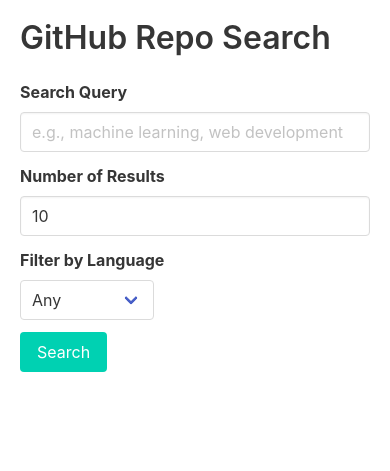
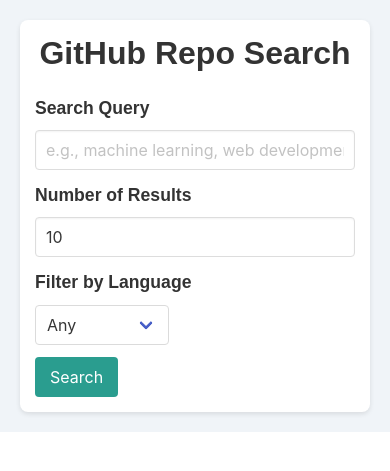
Before and after one commit to huntingcodes-001/Web-based-RepoFinder, a Flask app: page / in a window 390 px wide. Shown: the top 471 px of the page. Run offline with Flask 3, Linux system fonts and the light colour scheme.

Commit message:
all diff

```diff
--- a/app.py
+++ b/app.py
@@ -7,7 +7,7 @@ import base64
 app = Flask(__name__)
 
 # Set your GitHub token here
-GITHUB_TOKEN = 'your_github_token'
+GITHUB_TOKEN = 'you_api_key'
 GITHUB_API_URL = 'https://api.github.com'
 PROJECTS_DIR = 'reps'  # Directory where repos will be cloned
 
--- a/reps/del.txt
+++ /dev/null
@@ -1 +0,0 @@
-delete this file
--- /dev/null
+++ b/static/app.js
@@ -0,0 +1,93 @@
+function showLoading(id) {
+    document.getElementById(id).style.display = 'inline-block';
+}
+
+function hideLoading(id) {
+    document.getElementById(id).style.display = 'none';
+}
+
+function searchRepos() {
+    const query = document.getElementById('query').value;
+    const maxResults = document.getElementById('max_results').value;
+    const language = document.getElementById('language').value;
+    const searchButton = document.getElementById('search-button');
+
+    // Show the search loading spinner
+    showLoading('loading-search');
+    searchButton.classList.add('is-loading');
+
+    fetch('/search', {
+        method: 'POST',
+        headers: { 'Content-Type': 'application/x-www-form-urlencoded' },
+        body: `query=${query}&max_results=${maxResults}&language=${language}`
+    })
+    .then(response => response.json())
+    .then(data => {
+        // Hide the search loading spinner
+        hideLoading('loading-search');
+        searchButton.classList.remove('is-loading');
+
+        if (data.error) {
+            alert(data.error);
+            return;
+        }
+        displayResults(data);
+    });
+}
+
+function displayResults(repos) {
+    const resultsDiv = document.getElementById('results');
+    resultsDiv.innerHTML = '';
+
+    repos.forEach(repo => {
+        const repoDiv = document.createElement('div');
+        repoDiv.className = 'box';
+        const cloneButtonId = `clone-button-${repo.name}`;
+
+        repoDiv.innerHTML = `
+            <p><i class="fas fa-book"></i> <strong>Repository:</strong> ${repo.name}</p>
+            <p><i class="fas fa-user"></i> <strong>Owner:</strong> ${repo.owner}</p>
+            <p><i class="fas fa-star"></i> <strong>Stars:</strong> ${repo.stars}</p>
+            <p><i class="fas fa-code-branch"></i> <strong>Forks:</strong> ${repo.forks}</p>
+            <p><i class="fas fa-exclamation-circle"></i> <strong>Open Issues:</strong> ${repo.open_issues}</p>
+            <p><i class="fas fa-balance-scale"></i> <strong>License:</strong> ${repo.license}</p>
+            <p><i class="fas fa-clock"></i> <strong>Last Updated:</strong> ${new Date(repo.updated_at).toLocaleString()}</p>
+            <p><i class="fas fa-info-circle"></i> <strong>Description:</strong> ${repo.description}</p>
+            <p><i class="fas fa-link"></i> <strong>URL:</strong> <a href="${repo.html_url}" target="_blank">${repo.html_url}</a></p><br>
+            <button id="${cloneButtonId}" class="button is-small is-link" onclick="cloneRepo('${repo.clone_url}', '${repo.name}', '${cloneButtonId}')">Clone</button><br>
+            <div id="loading-clone-${repo.name}" class="loading-spinner">Cloning...</div>
+            <!-- <div class="readme-content"><strong>README Preview:</strong><br>${repo.readme}</div> -->
+        `;
+        resultsDiv.appendChild(repoDiv);
+    });
+}
+
+function cloneRepo(repoUrl, repoName, buttonId) {
+    const cloneButton = document.getElementById(buttonId);
+    const loadingCloneId = `loading-clone-${repoName}`;
+
+    // Show the cloning loading spinner
+    cloneButton.classList.add('is-loading');
+    showLoading(loadingCloneId);
+
+    fetch('/clone', {
+        method: 'POST',
+        headers: { 'Content-Type': 'application/x-www-form-urlencoded' },
+        body: `repo_url=${encodeURIComponent(repoUrl)}&repo_name=${encodeURIComponent(repoName)}`
+    })
+    .then(response => response.json())
+    .then(data => {
+        alert(data.message);
+
+        // Hide the cloning loading spinner
+        hideLoading(loadingCloneId);
+        cloneButton.classList.remove('is-loading');
+
+        if (data.message.includes("cloned successfully")) {
+            cloneButton.textContent = 'Cloned';
+            cloneButton.classList.remove('is-link');
+            cloneButton.classList.add('is-success');
+            cloneButton.disabled = true;
+        }
+    });
+}
--- /dev/null
+++ b/static/style.css
@@ -0,0 +1,172 @@
+/* General Styles */
+body {
+    padding: 20px;
+    font-family: 'Arial', sans-serif;
+    background-color: #f0f4f8;
+}
+
+/* Container Styles */
+.container {
+    max-width: 800px;
+    margin: 0 auto;
+    background: white;
+    border-radius: 8px;
+    box-shadow: 0 2px 5px rgba(0, 0, 0, 0.1);
+    padding: 20px;
+}
+
+/* Heading Styles */
+.title {
+    color: #333;
+    font-size: 2em;
+    text-align: center;
+    margin-bottom: 20px;
+}
+
+/* Field Styles */
+.field {
+    margin-bottom: 20px;
+}
+
+.label {
+    font-size: 1.1em;
+    color: #333;
+    margin-bottom: 10px;
+    display: block;
+}
+
+/* Input Styles */
+.input {
+    border: 1px solid #ddd;
+    border-radius: 4px;
+    padding: 10px;
+    width: 100%;
+    box-sizing: border-box;
+}
+
+.input:focus {
+    border-color: #2a9d8f;
+    outline: none;
+}
+
+/* Dropdown Styles */
+.dropdown {
+    position: relative;
+    display: inline-block;
+    width: 100%;
+}
+
+.dropdown-trigger {
+    display: flex;
+    justify-content: space-between;
+    align-items: center;
+    width: 100%;
+    background-color: white;
+    border: 1px solid #ddd;
+    border-radius: 4px;
+    padding: 10px;
+    cursor: pointer;
+    font-size: 1em;
+    position: relative;
+}
+
+.dropdown-trigger .icon {
+    margin-left: 10px;
+}
+
+.dropdown-menu {
+    display: none;
+    position: absolute;
+    width: 100%;
+    background-color: white;
+    border: 1px solid #ddd;
+    border-radius: 4px;
+    box-shadow: 0 2px 5px rgba(0, 0, 0, 0.1);
+    z-index: 1000;
+    top: 100%;
+    left: 0;
+    max-height: 200px;
+    overflow-y: auto;
+}
+
+.dropdown-content {
+    padding: 0;
+}
+
+.dropdown-item {
+    display: flex;
+    align-items: center;
+    padding: 10px;
+    font-size: 1em;
+    color: #333;
+    text-decoration: none;
+    border-bottom: 1px solid #ddd;
+}
+
+.dropdown-item:last-child {
+    border-bottom: none;
+}
+
+.dropdown-item:hover {
+    background-color: #f9f9f9;
+}
+
+.dropdown-item .icon {
+    margin-right: 10px;
+    font-size: 1.2em;
+}
+
+/* Button Styles */
+.button {
+    background-color: #2a9d8f;
+    color: white;
+    border: none;
+    border-radius: 4px;
+    padding: 10px 15px;
+    font-size: 1em;
+    cursor: pointer;
+    transition: background-color 0.3s ease;
+}
+
+.button:hover {
+    background-color: #1d7a68;
+}
+
+.button.is-primary {
+    background-color: #2a9d8f;
+}
+
+.button.is-primary:hover {
+    background-color: #1d7a68;
+}
+
+/* Loading Spinner Styles */
+.loading-spinner {
+    display: none;
+    margin: 10px auto;
+    font-size: 1.2em;
+}
+
+.loading-spinner::after {
+    content: '';
+    display: inline-block;
+    width: 1em;
+    height: 1em;
+    border-radius: 50%;
+    border: 2px solid #2a9d8f;
+    border-right-color: transparent;
+    animation: spin 0.75s linear infinite;
+}
+
+@keyframes spin {
+    to {
+        transform: rotate(360deg);
+    }
+}
+
+/* Responsive Design */
+@media (max-width: 768px) {
+    .container {
+        padding: 15px;
+    }
+}
--- a/templates/index.html
+++ b/templates/index.html
@@ -9,46 +9,8 @@
     <link rel="stylesheet" href="https://cdnjs.cloudflare.com/ajax/libs/bulma/0.9.3/css/bulma.min.css">
     <!-- Font Awesome for Icons -->
     <link rel="stylesheet" href="https://cdnjs.cloudflare.com/ajax/libs/font-awesome/6.0.0-beta3/css/all.min.css">
-    <style>
-        body {
-            padding: 20px;
-        }
-        .result {
-            margin-top: 20px;
-        }
-        .readme-content {
-            white-space: pre-wrap;
-            max-height: 150px;
-            overflow: auto;
-            background-color: #f8f9fa;
-            padding: 10px;
-            border-radius: 4px;
-            border: 1px solid #ddd;
-        }
-        .loading-spinner {
-            display: none;
-            margin: 10px auto;
-        }
-        .is-loading {
-            position: relative;
-        }
-        .is-loading:after {
-            content: "";
-            display: inline-block;
-            width: 1em;
-            height: 1em;
-            margin-left: 0.5em;
-            border-radius: 50%;
-            border: 2px solid currentColor;
-            border-right-color: transparent;
-            animation: spin 0.75s linear infinite;
-        }
-        @keyframes spin {
-            to {
-                transform: rotate(360deg);
-            }
-        }
-    </style>
+    <!-- Custom CSS -->
+    <link rel="stylesheet" href="../static/style.css">
 </head>
 <body>
     <div class="container">
@@ -70,14 +32,14 @@
             <div class="control">
                 <div class="select">
                     <select id="language">
-                        <option value="">Any</option>
-                        <option value="Python">Python</option>
-                        <option value="JavaScript">JavaScript</option>
-                        <option value="Java">Java</option>
-                        <option value="C++">C++</option>
-                        <option value="Ruby">Ruby</option>
-                        <option value="Go">Go</option>
-                        <!-- Add more languages as needed -->
+                        <option value="Any" data-icon="fab fa-python">Any</option>
+                        <option value="Python" data-icon="fab fa-python">Python</option>
+                        <option value="JavaScript" data-icon="fab fa-js">JavaScript</option>
+                        <option value="Java" data-icon="fab fa-java">Java</option>
+                        <option value="C++" data-icon="fas fa-code">C++</option>
+                        <option value="Ruby" data-icon="fas fa-gem">Ruby</option>
+                        <option value="Go" data-icon="fab fa-golang">Go</option>
+                        <!-- Add more languages with icons as needed -->
                     </select>
                 </div>
             </div>
@@ -88,100 +50,7 @@
         <div id="results" class="result"></div>
     </div>
 
-    <script>
-        function showLoading(id) {
-            document.getElementById(id).style.display = 'inline-block';
-        }
-
-        function hideLoading(id) {
-            document.getElementById(id).style.display = 'none';
-        }
-
-        function searchRepos() {
-            const query = document.getElementById('query').value;
-            const maxResults = document.getElementById('max_results').value;
-            const language = document.getElementById('language').value;
-            const searchButton = document.getElementById('search-button');
-
-            // Show the search loading spinner
-            showLoading('loading-search');
-            searchButton.classList.add('is-loading');
-
-            fetch('/search', {
-                method: 'POST',
-                headers: { 'Content-Type': 'application/x-www-form-urlencoded' },
-                body: `query=${query}&max_results=${maxResults}&language=${language}`
-            })
-            .then(response => response.json())
-            .then(data => {
-                // Hide the search loading spinner
-                hideLoading('loading-search');
-                searchButton.classList.remove('is-loading');
-
-                if (data.error) {
-                    alert(data.error);
-                    return;
-                }
-                displayResults(data);
-            });
-        }
-
-        function displayResults(repos) {
-            const resultsDiv = document.getElementById('results');
-            resultsDiv.innerHTML = '';
-
-            repos.forEach(repo => {
-                const repoDiv = document.createElement('div');
-                repoDiv.className = 'box';
-                const cloneButtonId = `clone-button-${repo.name}`;
-
-                repoDiv.innerHTML = `
-                    <p><i class="fas fa-book"></i> <strong>Repository:</strong> ${repo.name}</p>
-                    <p><i class="fas fa-user"></i> <strong>Owner:</strong> ${repo.owner}</p>
-                    <p><i class="fas fa-star"></i> <strong>Stars:</strong> ${repo.stars}</p>
-                    <p><i class="fas fa-code-branch"></i> <strong>Forks:</strong> ${repo.forks}</p>
-                    <p><i class="fas fa-exclamation-circle"></i> <strong>Open Issues:</strong> ${repo.open_issues}</p>
-                    <p><i class="fas fa-balance-scale"></i> <strong>License:</strong> ${repo.license}</p>
-                    <p><i class="fas fa-clock"></i> <strong>Last Updated:</strong> ${new Date(repo.updated_at).toLocaleString()}</p>
-                    <p><i class="fas fa-info-circle"></i> <strong>Description:</strong> ${repo.description}</p>
-                    <p><i class="fas fa-link"></i> <strong>URL:</strong> <a href="${repo.html_url}" target="_blank">${repo.html_url}</a></p>
-                    <button id="${cloneButtonId}" class="button is-small is-link" onclick="cloneRepo('${repo.clone_url}', '${repo.name}', '${cloneButtonId}')">Clone</button>
-                    <div id="loading-clone-${repo.name}" class="loading-spinner">Cloning...</div>
-                    <div class="readme-content"><strong>README Preview:</strong><br>${repo.readme}</div>
-                `;
-                resultsDiv.appendChild(repoDiv);
-            });
-        }
-
-        function cloneRepo(repoUrl, repoName, buttonId) {
-            const cloneButton = document.getElementById(buttonId);
-            const loadingCloneId = `loading-clone-${repoName}`;
-
-            // Show the cloning loading spinner
-            cloneButton.classList.add('is-loading');
-            showLoading(loadingCloneId);
-
-            fetch('/clone', {
-                method: 'POST',
-                headers: { 'Content-Type': 'application/x-www-form-urlencoded' },
-                body: `repo_url=${encodeURIComponent(repoUrl)}&repo_name=${encodeURIComponent(repoName)}`
-            })
-            .then(response => response.json())
-            .then(data => {
-                alert(data.message);
-
-                // Hide the cloning loading spinner
-                hideLoading(loadingCloneId);
-                cloneButton.classList.remove('is-loading');
-
-                if (data.message.includes("cloned successfully")) {
-                    cloneButton.textContent = 'Cloned';
-                    cloneButton.classList.remove('is-link');
-                    cloneButton.classList.add('is-success');
-                    cloneButton.disabled = true;
-                }
-            });
-        }
-    </script>
+    <!-- Custom JS -->
+    <script src="../static/app.js"></script>
 </body>
 </html>
```
